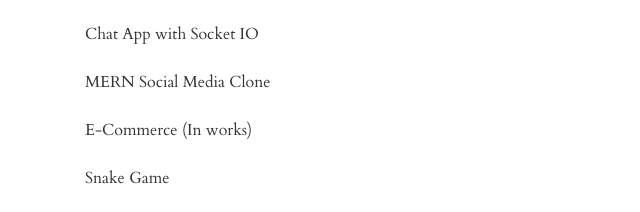
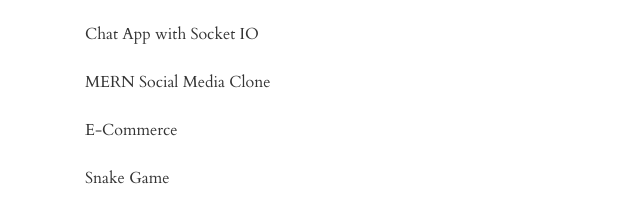
Before and after one commit to gkdlswm5/Portfolio, a website: page index.html in a window 1280 px wide. Shown: the part 2583-2795 px from the top of the page, 0-640 px from the left. Drawn offline with nearby package versions, Linux system fonts and the light colour scheme.

Commit message:
changed e-commerce in works

```diff
--- a/index.html
+++ b/index.html
@@ -141,7 +141,7 @@
                 <a id="MERN portFont" href="https://github.com/gkdlswm5/Social-Media-App-2.0" target="_blank">MERN Social Media Clone</a>
                 <br>
                 <br>
-                <a id="Ecommerce" href="https://github.com/gkdlswm5/E-CommerceVanillaJS" target="_blank">E-Commerce (In works)</a>
+                <a id="Ecommerce" href="https://github.com/gkdlswm5/E-CommerceVanillaJS" target="_blank">E-Commerce</a>
                 <br>
                 <br>
                 <a id="snake" href="https://github.com/gkdlswm5/Snake-Game" target="_blank">Snake Game</a>
```
